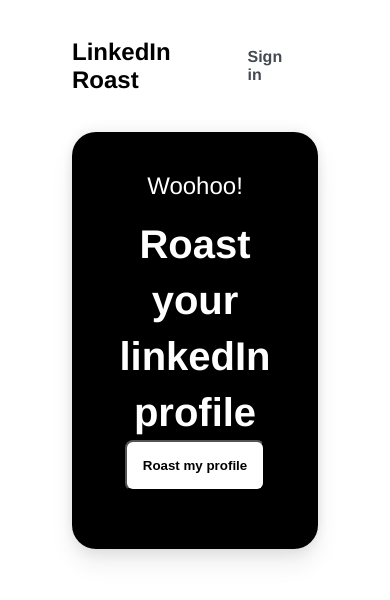
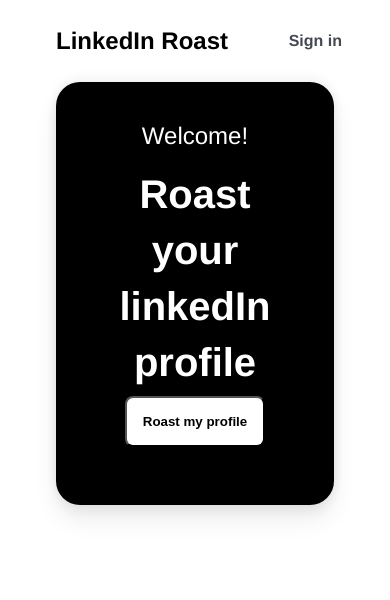
Before and after one commit to Maianki/linkedin-roast, a Next.js app: page /dashboard in a window 390 px wide. Shown: the top 600 px of the page. Built offline with nearby package versions, Linux system fonts and the light colour scheme; no server answers.

Commit message:
add toast and some minor fixes

```diff
--- a/package.json
+++ b/package.json
@@ -19,6 +19,7 @@
     "openai": "^4.28.4",
     "react": "18.2.0",
     "react-dom": "18.2.0",
+    "react-hot-toast": "^2.4.1",
     "react-loader-spinner": "^6.1.6",
     "replicate": "^0.27.1",
     "typescript": "5.3.3"
--- a/src/app/dashboard/page.tsx
+++ b/src/app/dashboard/page.tsx
@@ -1,6 +1,7 @@
 "use client";
 import { useKindeBrowserClient } from "@kinde-oss/kinde-auth-nextjs";
-import { getAudioRoast, getRoast } from "../utils/getRoast";
+import { getRoast } from "../utils/getRoast";
+import toast from "react-hot-toast";
 import { useState } from "react";
 import { ColorRing } from "react-loader-spinner";
 export default function Dashboard() {
@@ -22,6 +23,7 @@
       setIsRoast(false);
     } catch (err) {
       setIsRoast(false);
+      toast("Something went wrong! Try again");
       console.log("Something went wrong!");
     }
   };
@@ -29,11 +31,12 @@
   return (
     <div className="container">
       <div className="card start-hero">
-        <p className="text-body-2 start-hero-intro">Woohoo!</p>
+        <p className="text-body-2 start-hero-intro">Welcome!</p>
         <p className="text-display-2">
           Roast your linkedIn profile
           <br />
           <button
+            disabled={isRoast}
             className="btn btn-light btn-med cursor-pointer"
             onClick={handleRoast}
             style={{
@@ -41,11 +44,12 @@
               alignItems: "center",
               justifyContent: "center",
               margin: "0 auto",
+              marginTop: "6px",
             }}
           >
             {isRoast ? (
               <>
-                <span>Sit tight while your roast is being prepared!</span>
+                <span>Keep your socks on while we spice up your roast!</span>
                 <ColorRing
                   visible={true}
                   height="30"
@@ -67,9 +71,21 @@
             )}
           </button>
         </p>
-        <div style={{ marginTop: "18px" }}>
+        <div
+          style={{
+            marginTop: "18px",
+            display: "flex",
+            justifyContent: "center",
+          }}
+        >
           {audioSrc && (
-            <audio style={{ width: "220px" }} controls src={audioSrc} />
+            <audio
+              style={{
+                width: "220px",
+              }}
+              controls
+              src={audioSrc}
+            />
           )}
         </div>
       </div>
--- a/src/app/globals.css
+++ b/src/app/globals.css
@@ -230,3 +230,12 @@
 .cursor-pointer{
   cursor: pointer;
 }
+
+
+
+@media (max-width: 480px) {
+  .container {
+    padding: 0 var(--g-spacing-2x-large);
+    margin: 16px;
+  }
+}
--- a/src/app/layout.tsx
+++ b/src/app/layout.tsx
@@ -6,6 +6,7 @@
 } from "@kinde-oss/kinde-auth-nextjs/components";
 import { getKindeServerSession } from "@kinde-oss/kinde-auth-nextjs/server";
 import Link from "next/link";
+import { Toaster } from "react-hot-toast";
 
 export const metadata = {
   title: "LinkedIn Roast",
@@ -61,6 +62,7 @@
           </nav>
         </header>
         <main>{children}</main>
+        <Toaster />
       </body>
     </html>
   );
```
Also changed, not shown: 1 other file (tests, documents, lock files or other folders).
